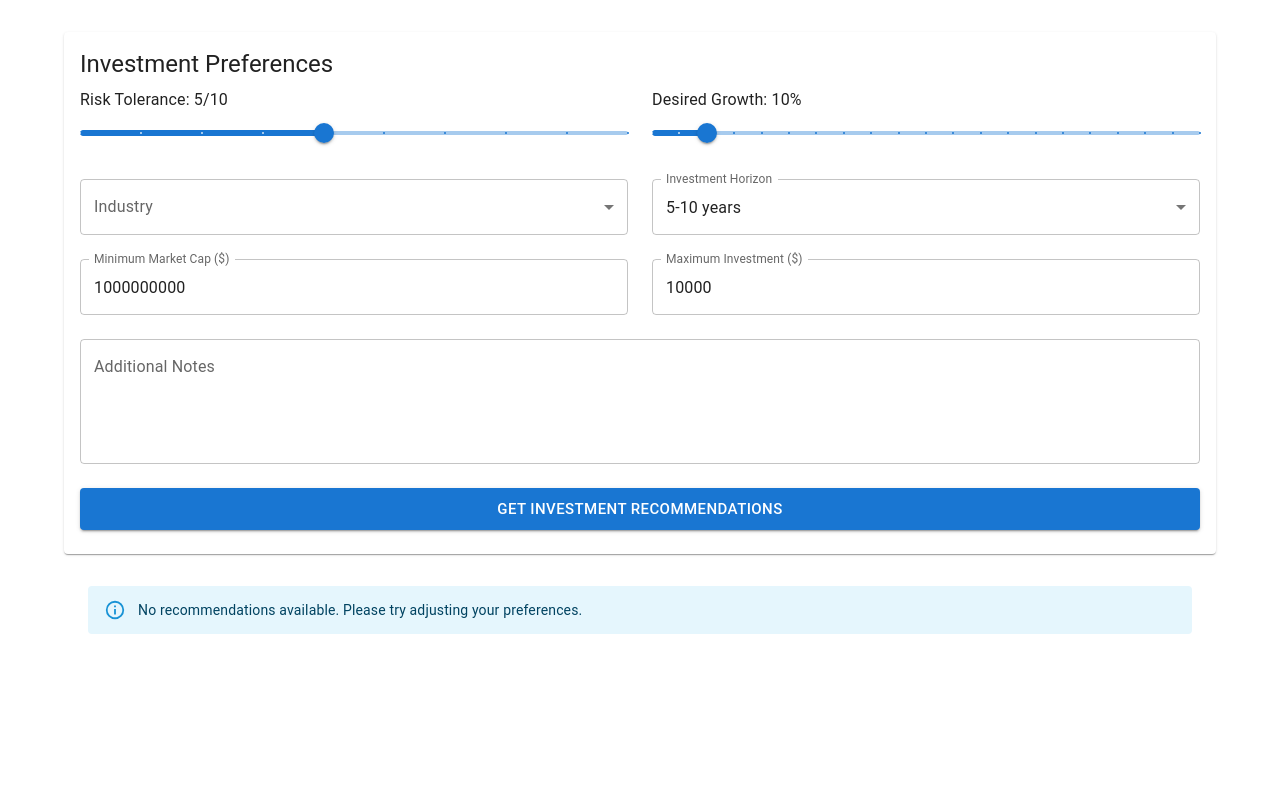
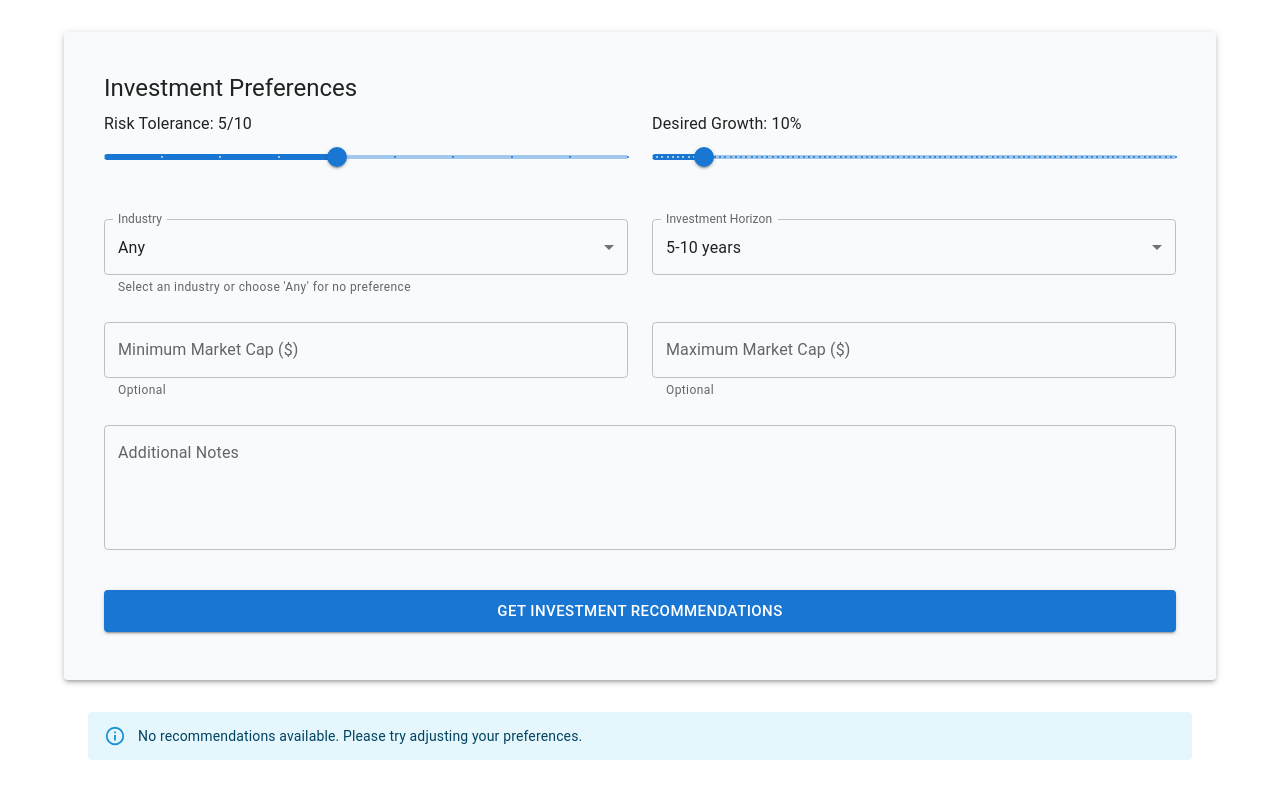
Before and after one commit to matt94856/AI-Tool, a React (Vite) app: page / in a window 1280 px wide. Shown: the top 798 px of the page. Built offline with nearby package versions, Linux system fonts and the light colour scheme; the HTML template or start-up script is replaced by a standard one.

Commit message:
Add files via upload

```diff
--- a/src/components/InvestmentPreferences.jsx
+++ b/src/components/InvestmentPreferences.jsx
@@ -16,6 +16,7 @@ import {
 } from '@mui/material';
 
 const industries = [
+  'Any',
   'technology',
   'healthcare',
   'finance',
@@ -32,9 +33,9 @@ const InvestmentPreferences = ({ onSubmit }) => {
   const [formData, setFormData] = useState({
     riskTolerance: 5,
     desiredGrowth: 10,
-    industry: '',
-    minMarketCap: 1000000000,
-    maxInvestment: 10000,
+    industry: 'Any',
+    minMarketCap: '',
+    maxMarketCap: '',
     investmentHorizon: '5-10 years',
     additionalNotes: ''
   });
@@ -43,17 +44,14 @@ const InvestmentPreferences = ({ onSubmit }) => {
 
   const validateForm = () => {
     const newErrors = {};
-    if (!formData.industry) {
-      newErrors.industry = 'Please select an industry';
-    }
     if (formData.desiredGrowth < 0 || formData.desiredGrowth > 100) {
       newErrors.desiredGrowth = 'Growth must be between 0 and 100';
     }
-    if (formData.minMarketCap < 0) {
+    if (formData.minMarketCap && formData.minMarketCap < 0) {
       newErrors.minMarketCap = 'Market cap must be positive';
     }
-    if (formData.maxInvestment < 0) {
-      newErrors.maxInvestment = 'Investment amount must be positive';
+    if (formData.maxMarketCap && formData.maxMarketCap < 0) {
+      newErrors.maxMarketCap = 'Market cap must be positive';
     }
     setErrors(newErrors);
     return Object.keys(newErrors).length === 0;
@@ -62,8 +60,13 @@ const InvestmentPreferences = ({ onSubmit }) => {
   const handleSubmit = (e) => {
     e.preventDefault();
     if (validateForm()) {
-      console.log('Submitting form data:', formData);
-      onSubmit(formData);
+      const submitData = {
+        ...formData,
+        minMarketCap: formData.minMarketCap ? Number(formData.minMarketCap) : undefined,
+        maxMarketCap: formData.maxMarketCap ? Number(formData.maxMarketCap) : undefined,
+        industry: formData.industry === 'Any' ? '' : formData.industry
+      };
+      onSubmit(submitData);
     }
   };
 
@@ -83,17 +86,13 @@ const InvestmentPreferences = ({ onSubmit }) => {
   };
 
   return (
-    <Card sx={{ mb: 4 }}>
+    <Card sx={{ p: 3, mb: 4, boxShadow: 3, background: '#f8fafc' }}>
       <CardContent>
-        <Typography variant="h5" component="h2" gutterBottom>
-          Investment Preferences
-        </Typography>
-        <Box component="form" onSubmit={handleSubmit} noValidate>
+        <Typography variant="h5" gutterBottom>Investment Preferences</Typography>
+        <Box component="form" onSubmit={handleSubmit}>
           <Grid container spacing={3}>
             <Grid item xs={12} md={6}>
-              <Typography gutterBottom>
-                Risk Tolerance: {formData.riskTolerance}/10
-              </Typography>
+              <Typography gutterBottom>Risk Tolerance: {formData.riskTolerance}/10</Typography>
               <Slider
                 value={formData.riskTolerance}
                 onChange={handleSliderChange('riskTolerance')}
@@ -104,58 +103,50 @@ const InvestmentPreferences = ({ onSubmit }) => {
                 valueLabelDisplay="auto"
               />
             </Grid>
-
             <Grid item xs={12} md={6}>
-              <Typography gutterBottom>
-                Desired Growth: {formData.desiredGrowth}%
-              </Typography>
+              <Typography gutterBottom>Desired Growth: {formData.desiredGrowth}%</Typography>
               <Slider
                 value={formData.desiredGrowth}
                 onChange={handleSliderChange('desiredGrowth')}
                 min={0}
                 max={100}
-                step={5}
+                step={1}
                 marks
                 valueLabelDisplay="auto"
+                sx={{ mb: 2 }}
               />
+              {errors.desiredGrowth && <FormHelperText error>{errors.desiredGrowth}</FormHelperText>}
             </Grid>
-
             <Grid item xs={12} md={6}>
-              <FormControl fullWidth error={!!errors.industry}>
+              <FormControl fullWidth>
                 <InputLabel>Industry</InputLabel>
                 <Select
                   value={formData.industry}
+                  label="Industry"
                   onChange={handleChange('industry')}
-                  label="Industry"
                 >
-                  {industries.map((industry) => (
-                    <MenuItem key={industry} value={industry}>
-                      {industry.charAt(0).toUpperCase() + industry.slice(1)}
-                    </MenuItem>
+                  {industries.map((ind) => (
+                    <MenuItem key={ind} value={ind}>{ind.charAt(0).toUpperCase() + ind.slice(1)}</MenuItem>
                   ))}
                 </Select>
-                {errors.industry && (
-                  <FormHelperText>{errors.industry}</FormHelperText>
-                )}
+                <FormHelperText>Select an industry or choose 'Any' for no preference</FormHelperText>
               </FormControl>
             </Grid>
-
             <Grid item xs={12} md={6}>
               <FormControl fullWidth>
                 <InputLabel>Investment Horizon</InputLabel>
                 <Select
                   value={formData.investmentHorizon}
+                  label="Investment Horizon"
                   onChange={handleChange('investmentHorizon')}
-                  label="Investment Horizon"
                 >
                   <MenuItem value="1-3 years">1-3 years</MenuItem>
                   <MenuItem value="3-5 years">3-5 years</MenuItem>
                   <MenuItem value="5-10 years">5-10 years</MenuItem>
-                  <MenuItem value="10+ years">10+ years</MenuItem>
+                  <MenuItem value=">10 years">&gt;10 years</MenuItem>
                 </Select>
               </FormControl>
             </Grid>
-
             <Grid item xs={12} md={6}>
               <TextField
                 fullWidth
@@ -164,28 +155,24 @@ const InvestmentPreferences = ({ onSubmit }) => {
                 value={formData.minMarketCap}
                 onChange={handleChange('minMarketCap')}
                 error={!!errors.minMarketCap}
-                helperText={errors.minMarketCap}
-                InputProps={{
-                  inputProps: { min: 0 }
-                }}
+                helperText={errors.minMarketCap || 'Optional'}
+                placeholder="Optional"
+                InputProps={{ inputProps: { min: 0 } }}
               />
             </Grid>
-
             <Grid item xs={12} md={6}>
               <TextField
                 fullWidth
-                label="Maximum Investment ($)"
+                label="Maximum Market Cap ($)"
                 type="number"
-                value={formData.maxInvestment}
-                onChange={handleChange('maxInvestment')}
-                error={!!errors.maxInvestment}
-                helperText={errors.maxInvestment}
-                InputProps={{
-                  inputProps: { min: 0 }
-                }}
+                value={formData.maxMarketCap}
+                onChange={handleChange('maxMarketCap')}
+                error={!!errors.maxMarketCap}
+                helperText={errors.maxMarketCap || 'Optional'}
+                placeholder="Optional"
+                InputProps={{ inputProps: { min: 0 } }}
               />
             </Grid>
-
             <Grid item xs={12}>
               <TextField
                 fullWidth
@@ -197,8 +184,8 @@ const InvestmentPreferences = ({ onSubmit }) => {
                 placeholder="Any specific requirements or preferences..."
               />
             </Grid>
-
             <Grid item xs={12}>
+              <Box mt={2}>
                 <Button
                   type="submit"
                   variant="contained"
@@ -208,6 +195,7 @@ const InvestmentPreferences = ({ onSubmit }) => {
                 >
                   Get Investment Recommendations
                 </Button>
+              </Box>
             </Grid>
           </Grid>
         </Box>
```
Lines whose indentation alone changed are shown as unchanged.
